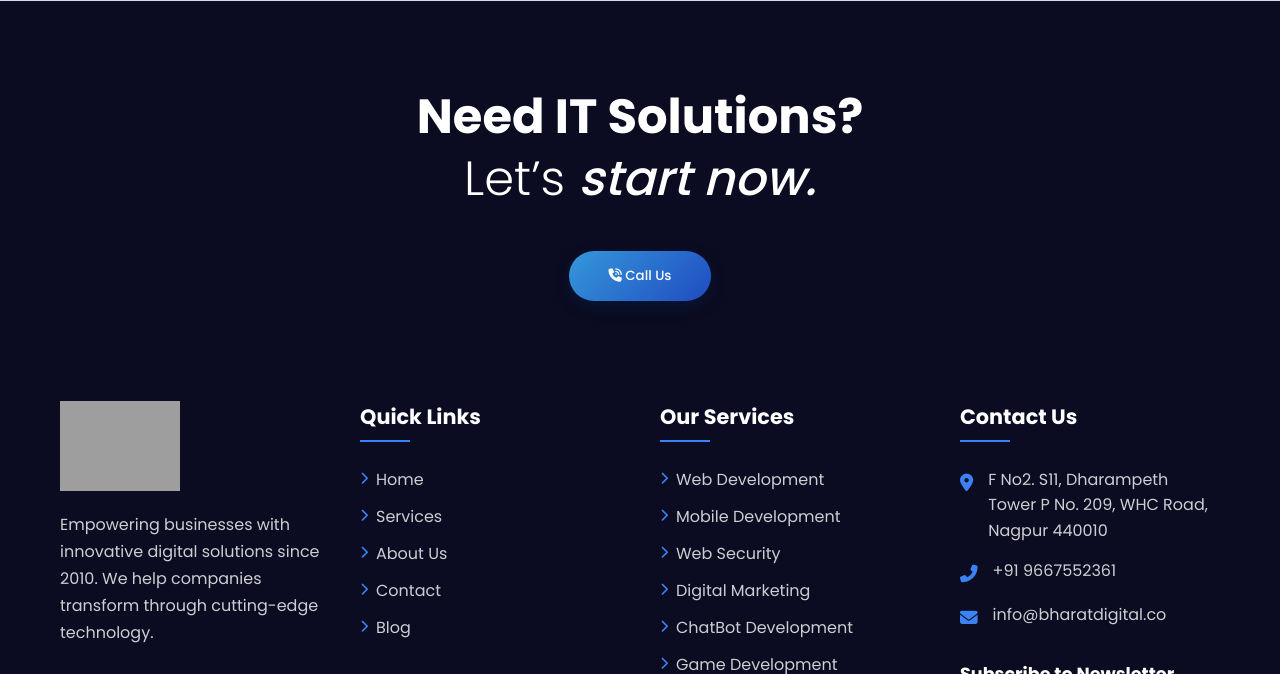
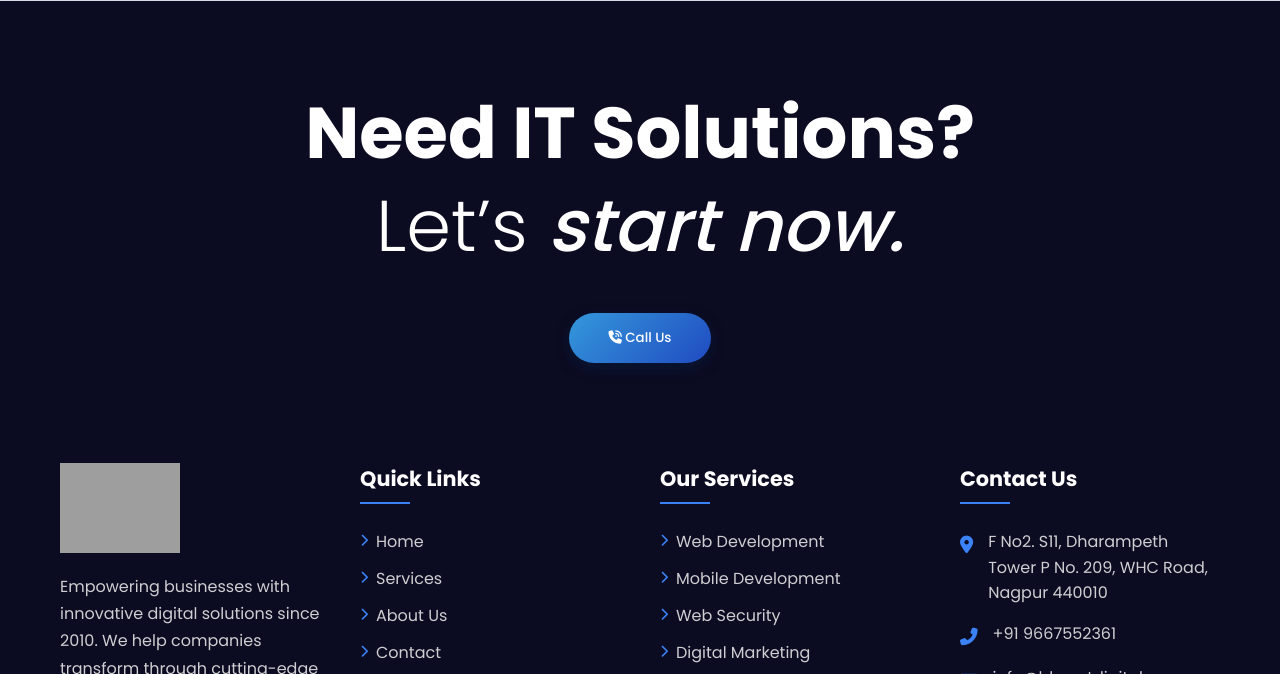
Before and after one commit to KartikEngitech/bharat_digital_website, a Django app: template bhart_digital/contactproject/contactform/templates/index.html in a window 1280 px wide. Shown: the part 5826-6500 px from the top of the page. Run offline with Django 5.2, Linux system fonts and the light colour scheme; the template is opened without the code that fills it, so the values that code supplies are empty; some libraries are stand-ins or nearby versions; grey boxes are pictures that could not be loaded.

Commit message:
new changes

```diff
--- a/bhart_digital/contactproject/contactform/static/css/index.css
+++ b/bhart_digital/contactproject/contactform/static/css/index.css
@@ -1646,15 +1646,18 @@ main::before {
   background-color: #11112b;
 }
 
+
 .footer-hero-content h3 {
-  font-size: 90px;
-  font-weight: 800;
+  font-size: 4.5rem !important; /* 90px ≈ 4.5rem */
+  font-weight: 800 !important;
   line-height: 1.3;
-  color: #ffffff;
+  color: #ffffff !important;
+  margin: 0;
 }
 
 .footer-hero-content h3 span {
   font-weight: 200;
+  display: block; /* puts it on a new line cleanly */
 }
 
 .footer-hero-content h3 em {
@@ -1859,7 +1862,7 @@ main::before {
   position: relative;
   min-height: 100vh;
   background-color: #0B0B21;
-  background-image: url("");
+  background-image: url(."");
 }
 
 .footer-hero-content h3 {
```
